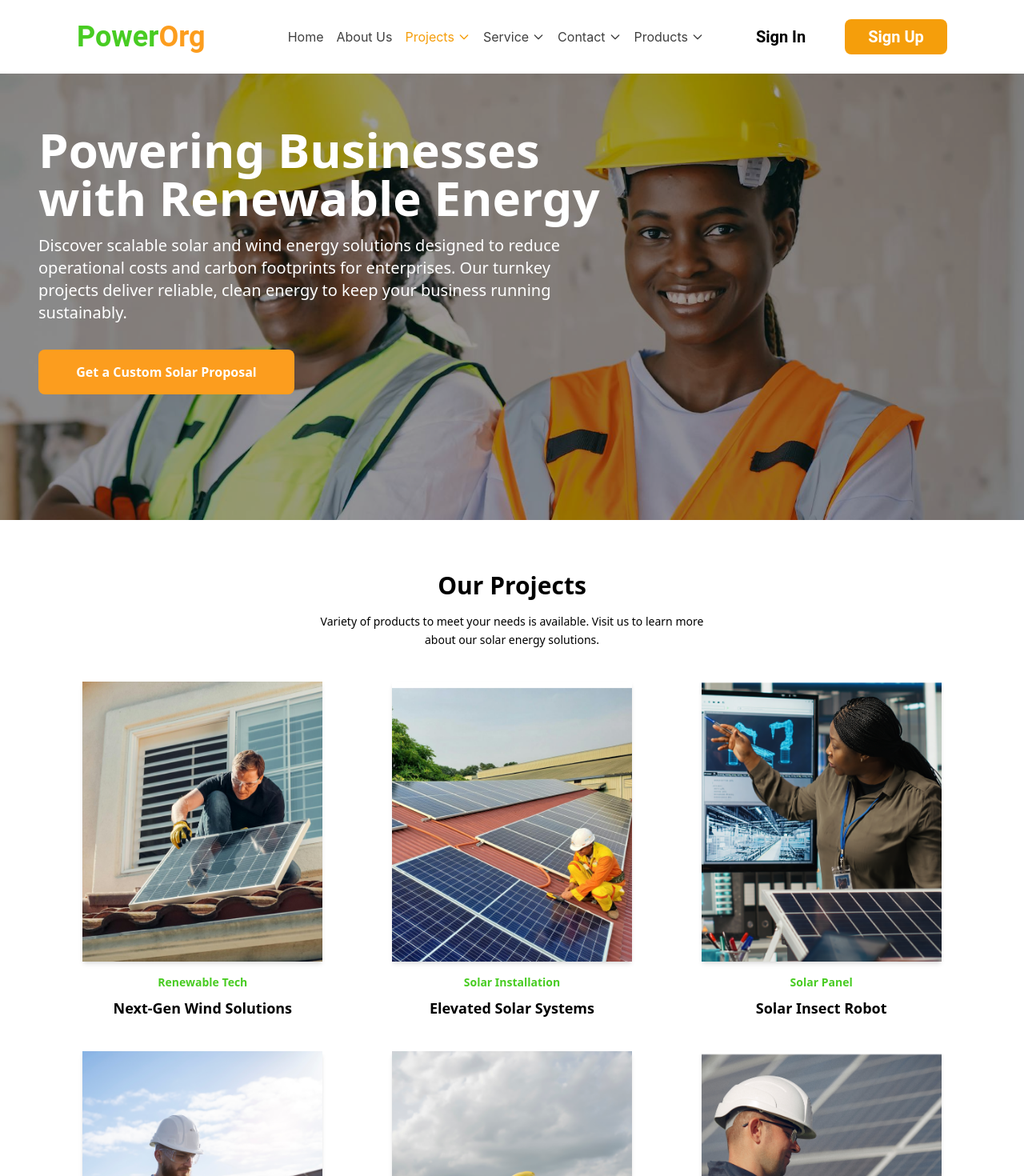
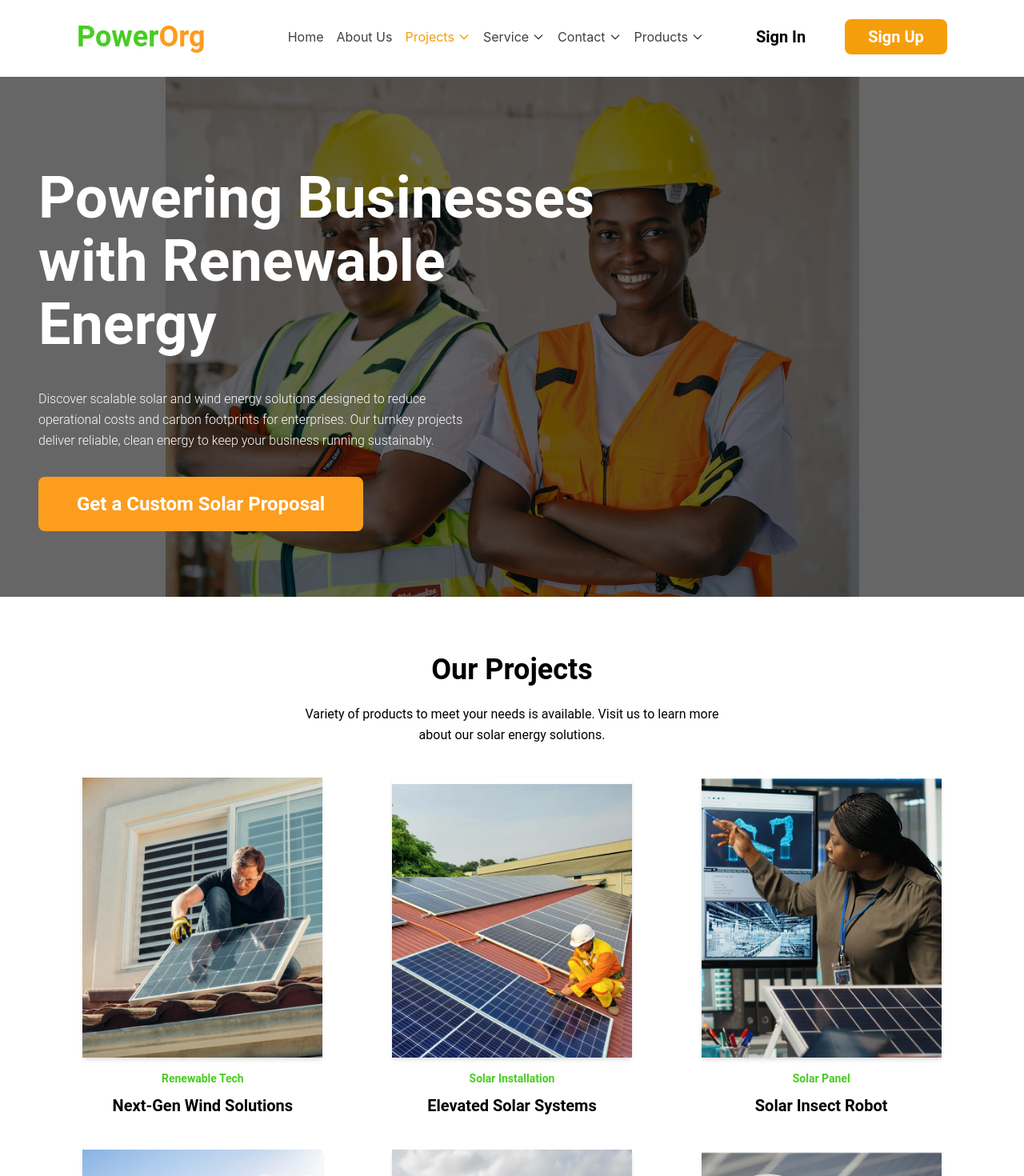
Before and after one commit to EstherBabaoye/PowerOrg, a React (Vite) app: page /projects in a window 1280 px wide. Shown: the top 1470 px of the page at 80% size. Built offline with nearby package versions, Linux system fonts and the light colour scheme.

Commit message:
Added Projects Page & Formatted texts in About,Footer and Contact.

```diff
--- a/src/Pages/Projects.jsx
+++ b/src/Pages/Projects.jsx
@@ -44,49 +44,43 @@ function Projects() {
   }, []);
 
   return (
-    <div className="w-full">
+    <div className="w-full mt-24 mb-20 font-['Roboto']">
       <div
-        className="relative w-full"
+        className="relative w-full overflow-hidden"
         style={{
           height: "650px",
           backgroundImage: `url(${heroImage})`,
-          backgroundSize: "cover",
-          backgroundPosition: "top",
+          backgroundSize: "auto 100%",
+          backgroundPosition: "top center",
           backgroundRepeat: "no-repeat",
         }}
       >
-        <div className="absolute inset-0 bg-black bg-opacity-40"></div>
-
-        <div className="absolute top-0 left-0 h-full flex flex-col justify-center px-6 sm:px-12  text-white max-w-[800px]">
-          <h1 className="text-5xl md:text-6xl text-white font-semibold leading-snug">
+        <div className="absolute inset-0 bg-black bg-opacity-60 z-10" />
+        <div className="absolute inset-0 flex flex-col px-6 sm:px-12 text-white max-w-[800px] z-20">
+          <h1 className="text-[40px] sm:text-[48px] md:text-[60px] lg:text-[72px] leading-[1.1] mt-20 sm:mt-28 mb-6 font-semibold">
             Powering Businesses with Renewable Energy
           </h1>
-          <p className="mt-4 text-base sm:text-lg md:text-xl font-light leading-relaxed">
+          <p className="mt-4 text-[14px] sm:text-[16px] max-w-[550px] font-light leading-relaxed">
             Discover scalable solar and wind energy solutions designed to reduce
             operational costs and carbon footprints for enterprises. Our turnkey
             projects deliver reliable, clean energy to keep your business
             running sustainably.
           </p>
-
           <Link to="/contact">
-            <button className="w-full max-w-xs mt-8 text-base font-bold text-white bg-[#fc9d1e] hover:bg-amber-600 py-4 px-6 rounded-lg transition duration-300 text-center">
+            <button className="mt-8 text-[18px] sm:text-[20px] md:text-[24px] font-bold text-white bg-[#fc9d1e] hover:bg-amber-600 py-3 sm:py-4 px-8 sm:px-12 rounded-lg transition duration-300 text-center">
               Get a Custom Solar Proposal
             </button>
           </Link>
         </div>
       </div>
 
-      <div className="text-center mt-16">
-        <p className="text-2xl md:text-3xl font-bold text-black">
-          Our Projects
-        </p>
-        <div className="w-full flex justify-center px-4 sm:px-0">
-          <p className="text-sm text-black mt-4 max-w-xl text-center leading-relaxed">
+      <div className="text-center mt-16 px-4 sm:px-0">
+        <p className="text-[28px] sm:text-[36px] font-bold text-black">Our Projects</p>
+        <div className="w-full flex justify-center">
+          <p className="text-[14px] sm:text-[16px] text-black mt-4 max-w-xl text-center leading-relaxed">
             Variety of products to meet your needs is available. Visit us to
             learn more
-            <span className="hidden sm:inline">
-              <br />
-            </span>
+            <span className="hidden sm:inline"><br /></span>
             about our solar energy solutions.
           </p>
         </div>
@@ -94,21 +88,18 @@ function Projects() {
         <div className="px-6 sm:px-12 md:px-20">
           <div className="grid grid-cols-1 sm:grid-cols-2 lg:grid-cols-3 gap-10 mt-10 place-items-center">
             {ourprojects.map((project, index) => (
-              <div
-                key={index}
-                className="flex flex-col items-center text-center"
-              >
-                <div className="w-[300px] h-[350px] overflow-hidden shadow-md bg-white">
+              <div key={index} className="flex flex-col items-center text-center">
+                <div className="w-[280px] sm:w-[300px] h-[320px] sm:h-[350px] overflow-hidden shadow-md bg-white">
                   <img
                     src={project.image}
                     alt={project.name}
                     className="w-full h-full object-cover"
                   />
                 </div>
-                <p className="mt-4 text-sm font-bold text-[#48cc22]">
+                <p className="mt-4 text-[13px] sm:text-[14px] font-bold text-[#48cc22]">
                   {project.role}
                 </p>
-                <p className="mt-2 text-lg font-bold text-black">
+                <p className="mt-2 text-[18px] sm:text-[20px] font-bold text-black">
                   {project.name}
                 </p>
               </div>
@@ -116,9 +107,10 @@ function Projects() {
           </div>
         </div>
       </div>
+
       <div className="flex justify-center px-4 mt-16">
-        <button className="w-full md:w-28 h-12 p-3 bg-white mx-auto flex justify-center items-center gap-2 overflow-hidden border-2 border-black transform transition-transform duration-300 hover:scale-105">
-          <div className="justify-center text-black text-2xl font-bold font-['Roboto'] leading-normal">
+        <button className="w-full sm:w-48 md:w-28 h-12 p-3 bg-white mx-auto flex justify-center items-center gap-2 overflow-hidden border-2 border-black transform transition-transform duration-300 hover:scale-105">
+          <div className="text-black text-xl sm:text-2xl font-bold leading-normal">
             Next
           </div>
         </button>
```
